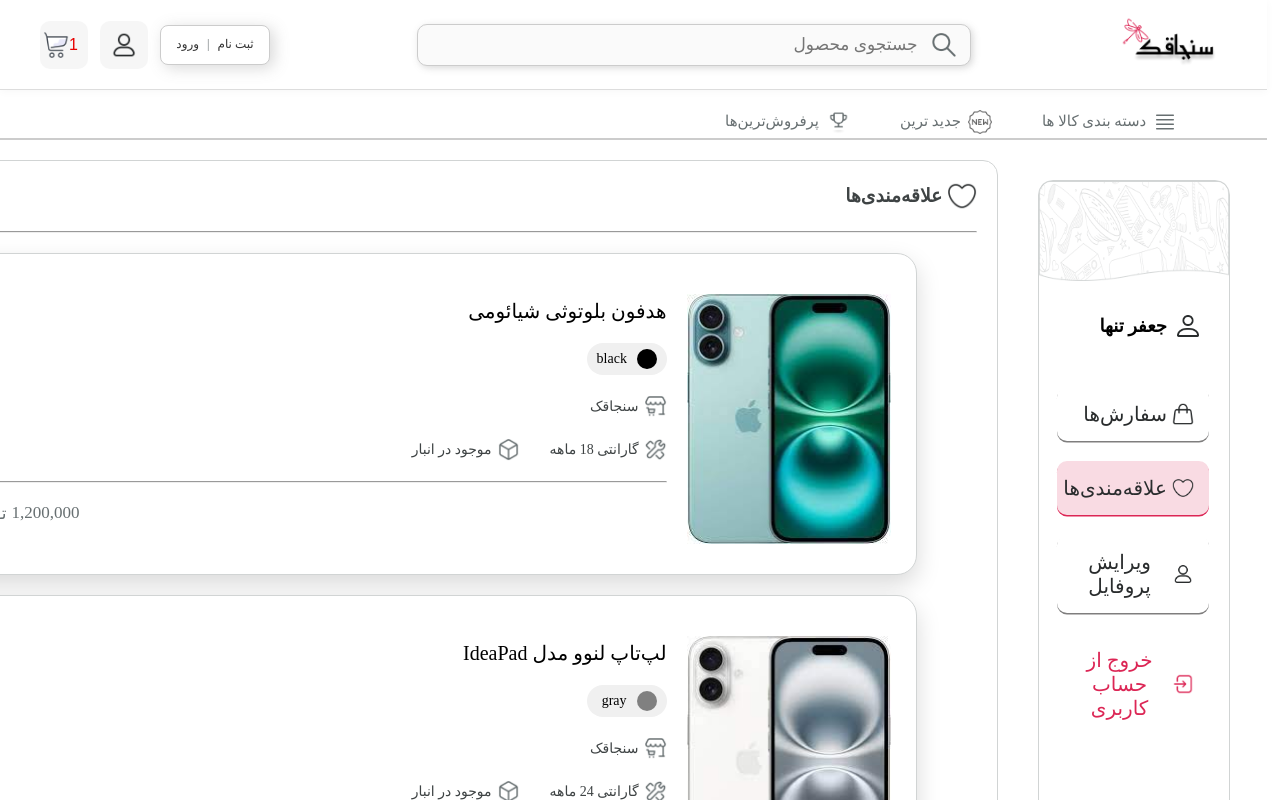
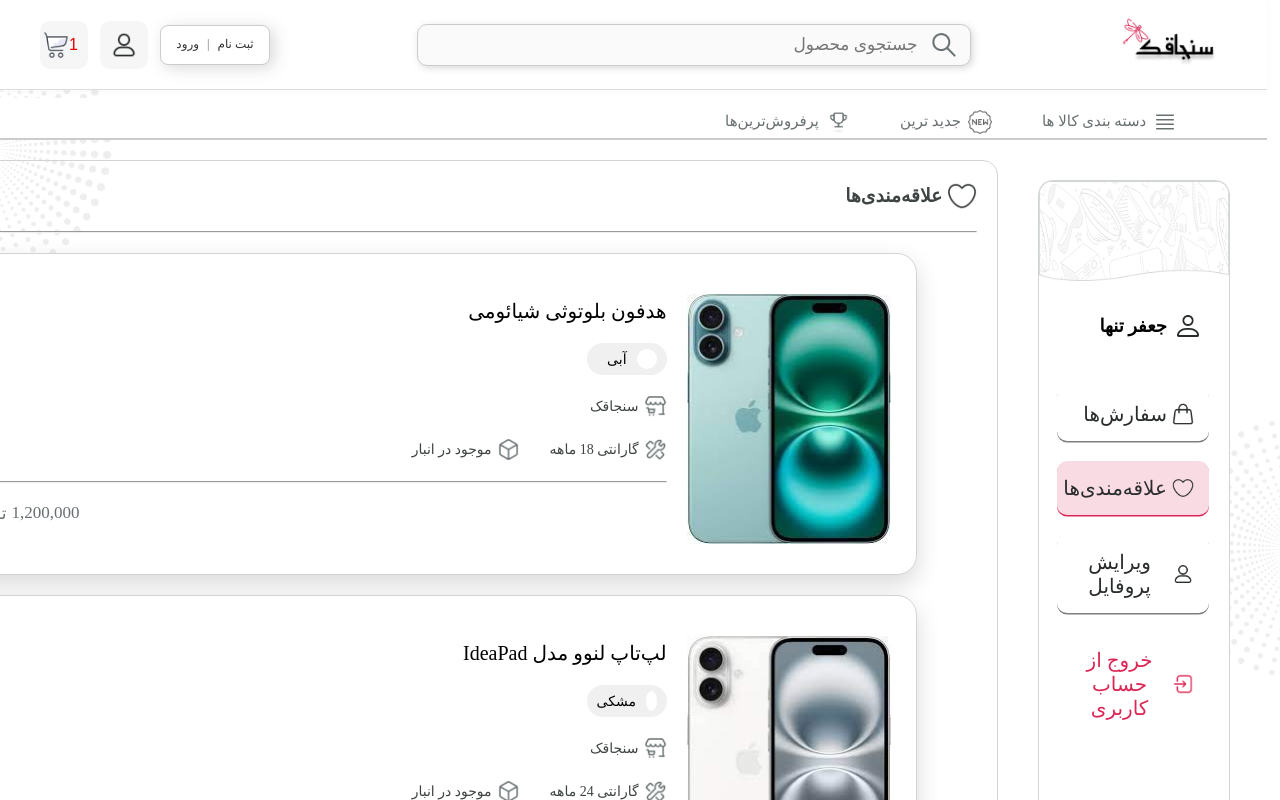
Before and after one commit to sanjaghak-Java/Sanjaghak-frontend, a React (Vite) app in the folder sanjaghak-react/: page /profile-favorites in a window 1280 px wide. Built offline with nearby package versions, Linux system fonts and the light colour scheme; a web font is replaced by a local one.

Commit message:
background

```diff
--- a/sanjaghak-react/src/pages/CartPage.jsx
+++ b/sanjaghak-react/src/pages/CartPage.jsx
@@ -1,15 +1,16 @@
-import React, { useEffect, useState } from 'react';
+import React, { useEffect, useState, useRef } from 'react';
 import Navbar from "./Navbar";
 import Footer from "./Footer";
 import CartItem from './CartItem';
 import CartPrice from './CartPrice';
+import BackgroundPattern from './BackgroundPattern';
 import "../styles/CartPage.css";
 import Cart from '../assets/Shop.png';
 import bill from '../assets/bill.png';
 
-
 function CartPage() {
   const [items, setItems] = useState([]);
+  const backgroundAreaRef = useRef(null);
 
   useEffect(() => {
     const sampleItems = [
@@ -52,6 +53,10 @@
   return (
     <>
       <Navbar />
+
+      <div className="background-content-wrapper" ref={backgroundAreaRef}>
+        <BackgroundPattern parentRef={backgroundAreaRef} />
+
         <div className="cartpagecontainer" id="main-scroll-container">
           <div className="itemcontainor">
             <div className="title">
@@ -79,6 +84,7 @@
         </div>
 
         <Footer />
+      </div>
     </>
   );
 }
--- a/sanjaghak-react/src/pages/Orders.jsx
+++ b/sanjaghak-react/src/pages/Orders.jsx
@@ -1,4 +1,4 @@
-import React from 'react';
+import React, { useRef } from 'react';
 import "/src/styles/profile.css";
 import Navbar from './Navbar';
 import Footer from './Footer';
@@ -8,14 +8,22 @@
 import cancel from '../assets/cancel.png';
 import filter from '../assets/filter.png';
 import Shop from '../assets/shopping-bag.png';
+import BackgroundPattern from './BackgroundPattern';
 
 function Orders() {
+  const backgroundAreaRef = useRef(null);
+
   return (
     <>
-    <Navbar/>
+      <Navbar />
+
+      <div className="background-content-wrapper" ref={backgroundAreaRef}>
+        <BackgroundPattern parentRef={backgroundAreaRef} />
+
         <div className="profilecontent">
-        <ProfileMenu/>
+          <ProfileMenu />
           <div className="orderdiv">
+
             <div className="border">
               <div className="statusparts">
                 <img src={delivered} alt="" className="statusicons" />
@@ -59,6 +67,7 @@
               <br />
               <hr />
               <br />
+
               <div className="filterpart">
                 <div>
                   <label htmlFor="selectBox" className="formlabel">وضعیت</label>
@@ -79,20 +88,20 @@
                   <label htmlFor="toDate" className="formlabel">تا تاریخ</label>
                   <input type="date" id="toDate" className="customdate" />
                 </div>
+
                 <button className='filter'>
                   <img src={filter} alt="" className='editimg' />
                   فیلتر
                 </button>
               </div>
-
+            </div>
 
           </div>
         </div>
+
+        <Footer />
       </div>
-    <Footer/>
-
     </>
-
   );
 }
 
--- a/sanjaghak-react/src/pages/Product.jsx
+++ b/sanjaghak-react/src/pages/Product.jsx
@@ -6,9 +6,11 @@
 import Cartreport from './Cartreport';
 import ProductDetail from "./Productdetail";
 import Similarproducts from "./Similarproducts";
+import BackgroundPattern from "./BackgroundPattern";
 
 function Product() {
   const [showCartReport, setShowCartReport] = useState(false);
+  const backgroundAreaRef = useRef(null);
 
   const handleAddToCart = () => setShowCartReport(true);
   const handleCloseCartReport = () => setShowCartReport(false);
@@ -16,6 +18,9 @@
   return (
     <>
       <Navbar />
+
+      <div className="background-content-wrapper" ref={backgroundAreaRef}>
+        <BackgroundPattern parentRef={backgroundAreaRef} />
 
         <ProductDetail onAddToCart={handleAddToCart} />
 
@@ -34,6 +39,7 @@
         {showCartReport && <Cartreport onClose={handleCloseCartReport} />}
 
         <Footer />
+      </div>
     </>
   );
 }
--- a/sanjaghak-react/src/pages/ProfileEdit.jsx
+++ b/sanjaghak-react/src/pages/ProfileEdit.jsx
@@ -1,11 +1,12 @@
-import React, { useState } from 'react';
+import React, { useState, useRef } from 'react';
 import "/src/styles/profile.css";
-import Navbar from './navbar';
+import Navbar from './Navbar';
 import Footer from './Footer';
 import ProfileMenu from './ProfileMenu';
 import prof from '../assets/prof.png';
 import editIcon from '../assets/editicon.png';
 import ProfileEditModal from './ProfileEditModal';
+import BackgroundPattern from './BackgroundPattern';
 
 function EditProfile() {
   const [userInfo, setUserInfo] = useState({
@@ -16,6 +17,7 @@
   });
 
   const [showModal, setShowModal] = useState(false);
+  const backgroundAreaRef = useRef(null);
 
   const handleSave = (updatedInfo) => {
     setUserInfo(updatedInfo);
@@ -25,6 +27,10 @@
   return (
     <>
       <Navbar />
+
+      <div className="background-content-wrapper" ref={backgroundAreaRef}>
+        <BackgroundPattern parentRef={backgroundAreaRef} />
+
         <div className="profilecontent" style={{ display: 'flex', gap: '20px' }}>
           <ProfileMenu />
 
@@ -78,6 +84,7 @@
         )}
 
         <Footer />
+      </div>
     </>
   );
 }
--- a/sanjaghak-react/src/pages/ProfileFavorite.jsx
+++ b/sanjaghak-react/src/pages/ProfileFavorite.jsx
@@ -1,9 +1,10 @@
-import React, { useState } from 'react';
+import React, { useState, useRef } from 'react';
 import "/src/styles/profile.css";
 import Navbar from './Navbar';
 import Footer from './Footer';
 import CartItem from './CartItem';
 import ProfileMenu from './ProfileMenu';
+import BackgroundPattern from './BackgroundPattern';
 import favorite from '../assets/favorite.png';
 
 function Favorites() {
@@ -13,7 +14,7 @@
       productname: 'هدفون بلوتوثی شیائومی',
       warranty: 'گارانتی 18 ماهه',
       inventory: 'موجود در انبار',
-      color: 'black',
+      color: 'آبی',
       price: 1200000,
       quantity: 1,
       image: './src/assets/images (1).jpg',
@@ -23,12 +24,14 @@
       productname: 'لپ‌تاپ لنوو مدل IdeaPad',
       warranty: 'گارانتی 24 ماهه',
       inventory: 'موجود در انبار',
-      color: 'gray',
+      color: 'مشکی',
       price: 23000000,
       quantity: 1,
       image: './src/assets/images (2).jpg',
     }
   ]);
+
+  const backgroundAreaRef = useRef(null);
 
   const handleQuantityChange = (id, newQuantity) => {
     setFavoriteItems(prevItems =>
@@ -41,6 +44,10 @@
   return (
     <>
       <Navbar />
+
+      <div className="background-content-wrapper" ref={backgroundAreaRef}>
+        <BackgroundPattern parentRef={backgroundAreaRef} />
+
         <div className="profilecontent" style={{ display: 'flex', gap: '20px' }}>
           <ProfileMenu />
           <div className="orderdiv" style={{ flex: 1 }}>
@@ -52,7 +59,7 @@
               <hr />
               <div className="favitemscontainor">
                 {favoriteItems.length === 0 ? (
-                <p style={{textAlign : 'center', color : '#2d3748'}}>لیست علاقه مندی های شما خالیست.</p>
+                  <p style={{ textAlign: 'center', color: '#2d3748' }}>لیست علاقه‌مندی‌های شما خالی است.</p>
                 ) : (
                   favoriteItems.map(item => (
                     <CartItem
@@ -62,14 +69,15 @@
                       showQuantityControls={false}
                       showDeleteButton={true}
                     />
-
                   ))
                 )}
               </div>
             </div>
           </div>
         </div>
+
         <Footer />
+      </div>
     </>
   );
 }
--- a/sanjaghak-react/src/pages/productCategoryPage.jsx
+++ b/sanjaghak-react/src/pages/productCategoryPage.jsx
@@ -1,15 +1,22 @@
-import React, { useState } from "react";
-import Navbar from "./navbar";
+import React, { useState, useRef } from "react";
+import { useLocation } from "react-router-dom";
+import Navbar from "./Navbar";
 import CategoryBox from "./categoryBox";
 import Footer from "./Footer";
 import Filter from "./Filter";
+import BackgroundPattern from "./BackgroundPattern";
 
 function CategoryPage() {
   const [isFilterOpen, setIsFilterOpen] = useState(false);
+  const backgroundAreaRef = useRef(null);
 
   return (
     <div>
       <Navbar />
+
+      <div className="background-content-wrapper" ref={backgroundAreaRef}>
+        <BackgroundPattern parentRef={backgroundAreaRef} />
+
         <CategoryBox onFilterClick={() => setIsFilterOpen(true)} />
 
         <Filter
@@ -19,6 +26,7 @@
 
         <Footer />
       </div>
+    </div>
   );
 }
 
--- a/sanjaghak-react/src/styles/CartPage.css
+++ b/sanjaghak-react/src/styles/CartPage.css
@@ -26,6 +26,12 @@
 html, body {
 overflow-y: auto;
 }
+
+.background-content-wrapper {
+  position: relative;
+  overflow: hidden;
+}
+
 
 .cartpagecontainer{
   direction: rtl;
--- a/sanjaghak-react/src/styles/backgroundPattern.css
+++ b/sanjaghak-react/src/styles/backgroundPattern.css
@@ -6,7 +6,6 @@
   height: 100%;
   z-index: -1;
   pointer-events: none;
-  overflow: hidden;
 }
 
 .pattern-img {
--- a/sanjaghak-react/src/styles/categoryBox.css
+++ b/sanjaghak-react/src/styles/categoryBox.css
@@ -1,7 +1,7 @@
 .categoryBox {
   max-width: 1500px;
   border-radius: 20px;
-  background-color: #fff;
+  background-color: transparent;
   color: #000;
   padding: 2rem;
   padding-top: 0px;
--- a/sanjaghak-react/src/styles/product.css
+++ b/sanjaghak-react/src/styles/product.css
@@ -2,6 +2,11 @@
   box-sizing: border-box;
   margin: 0;
   padding: 0;
+}
+
+.background-content-wrapper {
+  position: relative;
+  overflow: hidden;
 }
 
 .similar-title {
--- a/sanjaghak-react/src/styles/productGrid.css
+++ b/sanjaghak-react/src/styles/productGrid.css
@@ -1,4 +1,5 @@
 .productGridContainer {
+  background-color: transparent;
   width: 100%;
   display: grid;
   direction: rtl;
```
Lines whose indentation alone changed are shown as unchanged.
